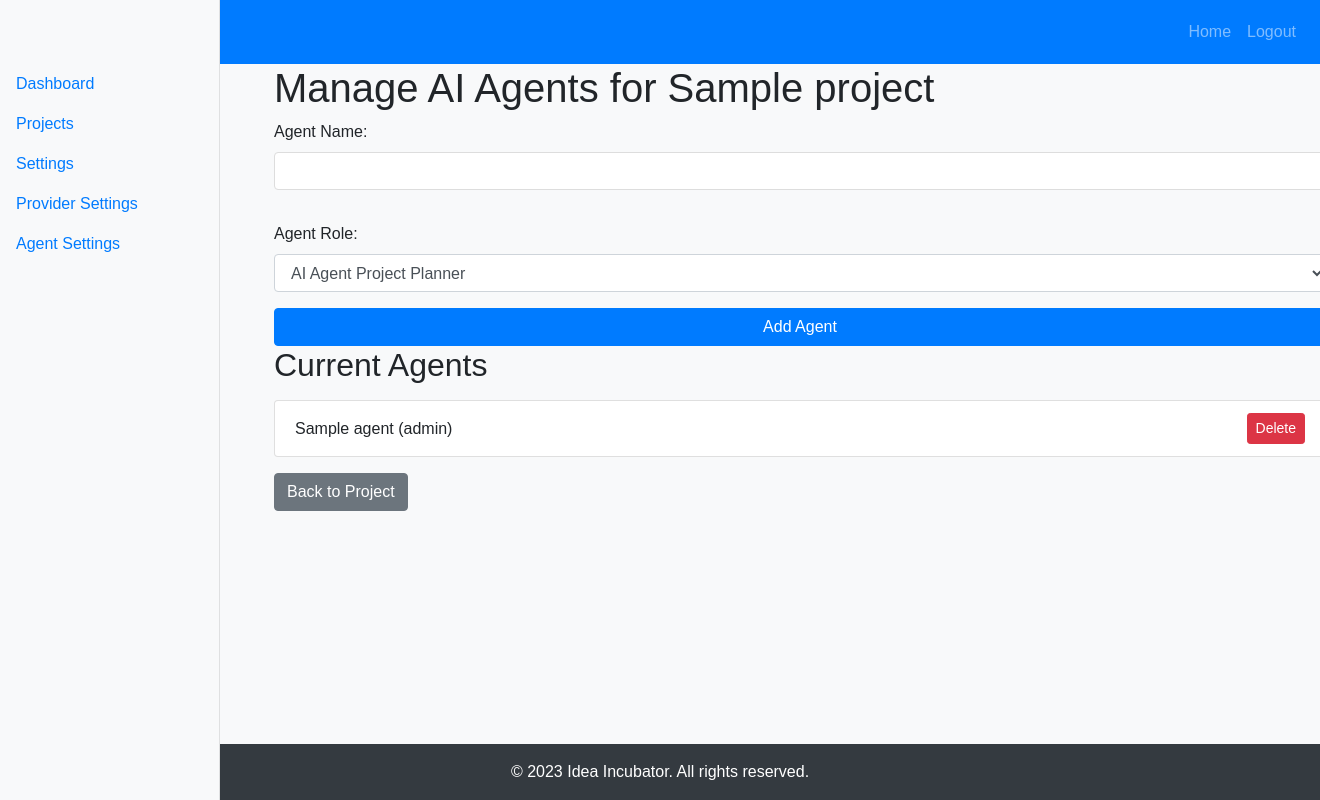
After one commit to PadsterH2012/ac-project1, a Flask app: page /projects/1/manage_agents in a window 1320 px wide; the page is wider, and only the part inside the window is pictured. The commit adds this page. Run offline with Flask 3, Linux system fonts and the light colour scheme; a user stored in the database is signed in; tables that the repository leaves empty hold one stand-in row (values such as "Sample post"); some libraries are stand-ins or nearby versions.

Commit message:
Added functionality to create and manage AI agents for each project.

```diff
--- a/routes.py
+++ b/routes.py
@@ -1,4 +1,4 @@
-from models import User, Project, db
+from models import User, Project, Agent, db
 from flask import jsonify, render_template, request, flash, redirect, url_for, session
 from werkzeug.security import generate_password_hash, check_password_hash
 from flask_oauthlib.client import OAuth
@@ -199,3 +199,34 @@ def init_app(app):
             flash('You do not have permission to access this project.', 'error')
             return redirect(url_for('projects'))
         return render_template("continue_project.html", project=project)
+
+    @app.route("/projects/<int:project_id>/manage_agents", methods=["GET", "POST"])
+    @login_required
+    def manage_agents(project_id):
+        project = Project.query.get_or_404(project_id)
+        if project.user_id != current_user.id:
+            flash('You do not have permission to access this project.', 'error')
+            return redirect(url_for('projects'))
+
+        if request.method == "POST":
+            agent_name = request.form.get('agent_name')
+            agent_role = request.form.get('agent_role')
+            new_agent = Agent(name=agent_name, role=agent_role, user_id=current_user.id, project_id=project.id)
+            db.session.add(new_agent)
+            db.session.commit()
+            flash('Agent added successfully!', 'success')
+            return redirect(url_for('manage_agents', project_id=project.id))
+
+        return render_template("manage_agents.html", project=project)
+
+    @app.route("/projects/<int:project_id>/agents/<int:agent_id>/delete", methods=["POST"])
+    @login_required
+    def delete_agent(project_id, agent_id):
+        agent = Agent.query.get_or_404(agent_id)
+        if agent.user_id != current_user.id:
+            flash('You do not have permission to delete this agent.', 'error')
+            return redirect(url_for('manage_agents', project_id=project_id))
+        db.session.delete(agent)
+        db.session.commit()
+        flash('Agent deleted successfully!', 'success')
+        return redirect(url_for('manage_agents', project_id=project_id))
--- a/templates/continue_project.html
+++ b/templates/continue_project.html
@@ -6,5 +6,6 @@
 <p>Created at: {{ project.created_at }}</p>
 <p>Last updated: {{ project.updated_at }}</p>
 <!-- Add more project-specific content and functionality here -->
+<a href="{{ url_for('manage_agents', project_id=project.id) }}" class="btn btn-primary">Manage AI Agents</a>
 <a href="{{ url_for('projects') }}" class="btn btn-secondary">Back to Projects</a>
 {% endblock %}
--- /dev/null
+++ b/templates/manage_agents.html
@@ -0,0 +1,41 @@
+{% extends "base.html" %}
+
+{% block content %}
+<h1>Manage AI Agents for {{ project.title }}</h1>
+<form method="POST">
+    <div class="form-group">
+        <label for="agent_name">Agent Name:</label>
+        <input type="text" class="form-control" id="agent_name" name="agent_name" required>
+    </div>
+    <div class="form-group">
+        <label for="agent_role">Agent Role:</label>
+        <select class="form-control" id="agent_role" name="agent_role" required>
+            <option value="Project Planner">AI Agent Project Planner</option>
+            <option value="Project Writer">AI Agent Project Writer</option>
+            <option value="Architect">AI Agent Architect</option>
+            <option value="Database SME">AI Agent Database SME</option>
+            <option value="UX Design SME">AI Agent UX Design SME</option>
+            <option value="Coding SME">AI Agent Coding SME</option>
+            <option value="Coding Developer">AI Agent Coding Developer</option>
+            <option value="Test Developer">AI Agent Test Developer</option>
+            <option value="Code Tester">AI Agent Code Tester</option>
+            <option value="Web Researcher">AI Agent Web Researcher</option>
+        </select>
+    </div>
+    <button type="submit" class="btn btn-primary">Add Agent</button>
+</form>
+
+<h2>Current Agents</h2>
+<ul class="list-group mt-3">
+    {% for agent in project.agents %}
+    <li class="list-group-item d-flex justify-content-between align-items-center">
+        {{ agent.name }} ({{ agent.role }})
+        <form action="{{ url_for('delete_agent', project_id=project.id, agent_id=agent.id) }}" method="POST" class="d-inline">
+            <button type="submit" class="btn btn-sm btn-danger" onclick="return confirm('Are you sure you want to delete this agent?')">Delete</button>
+        </form>
+    </li>
+    {% endfor %}
+</ul>
+
+<a href="{{ url_for('continue_project', project_id=project.id) }}" class="btn btn-secondary mt-3">Back to Project</a>
+{% endblock %}
```
Also changed, not shown: models.py (+19 -0 lines).
